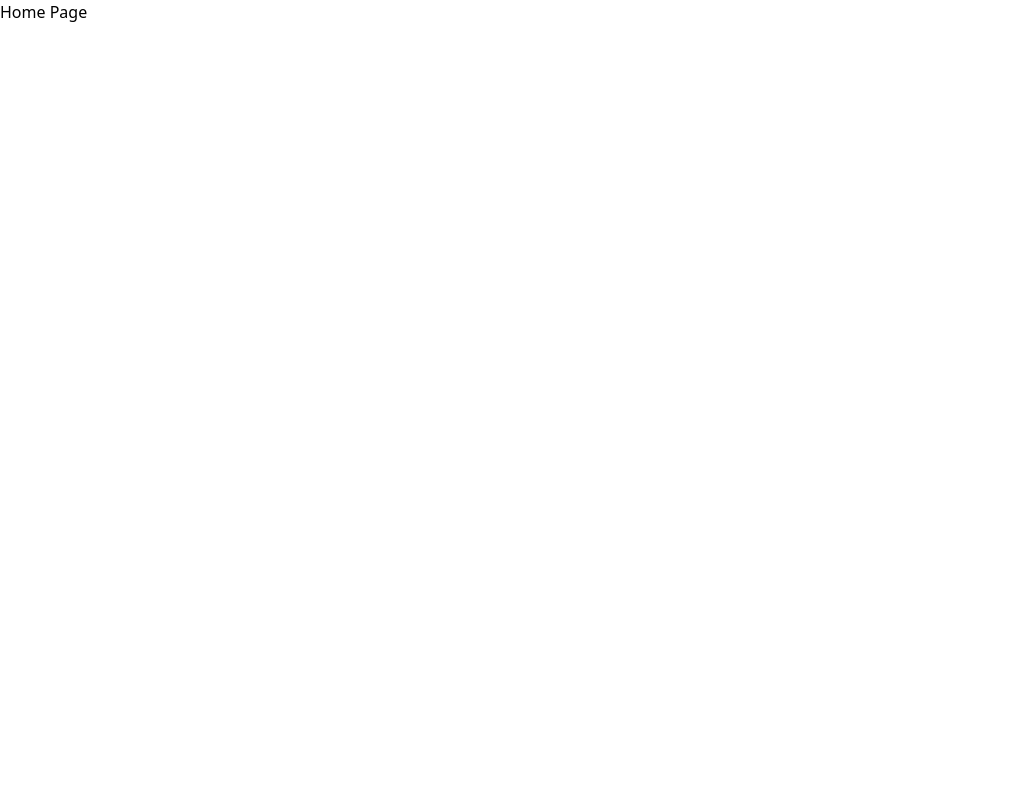
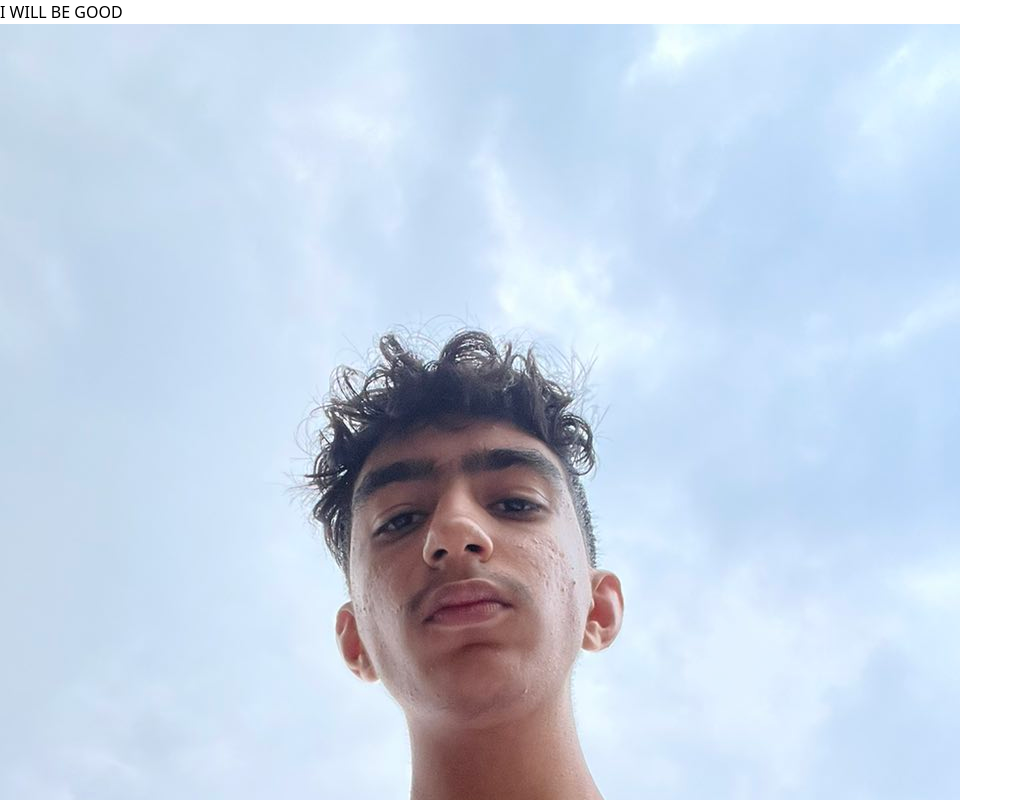
Before and after one commit to MohamadMahdi-Tasha/i-will-be-good-web, a Next.js app: page / in a window 1280 px wide. Shown: the top 800 px of the page, without its empty margins (0-1023 px from the left). Built offline with nearby package versions, Linux system fonts and the light colour scheme.

Commit message:
added structure of header

```diff
--- a/app/layout.tsx
+++ b/app/layout.tsx
@@ -1,6 +1,7 @@
 // Codes By Mahdi Tasha
 // Importing Part
 import {Metadata} from "next";
+import HeaderComponent from "@/components/headerComponent";
 import '@/app/index.css';
 
 // Creating And Exporting Meta Data Of Pages
@@ -19,11 +20,12 @@ interface propsType {
 }
 
 // Creating Root Layout Of Pages And Exporting It A Default
-export default function RootLayout({children}: propsType) {
+export default function RootLayout({children}: propsType):JSX.Element {
     // Returning JSX
     return (
         <html lang="en">
             <body>
+                <HeaderComponent></HeaderComponent>
                 {children}
             </body>
         </html>
--- /dev/null
+++ b/chunks/holderComponent.tsx
@@ -0,0 +1,15 @@
+// Codes By Mahdi Tasha
+// Defining Type Of Props
+interface propsType {
+    children: React.ReactNode;
+}
+
+// Creating Holder Component And Exporting It As Default
+export default function HolderComponent({children}:propsType):JSX.Element {
+    // Return JSX
+    return (
+        <div>
+            {children}
+        </div>
+    );
+}
--- /dev/null
+++ b/components/headerComponent.tsx
@@ -0,0 +1,17 @@
+// Codes By Mahdi Tasha
+// Importing Part
+import ProfileImage from '@/public/assets/img/img-profile.jpg';
+import HolderComponent from '@/chunks/holderComponent';
+
+// Creating Header Component And Exporting It As Default
+export default function HeaderComponent():JSX.Element {
+    // Return JSX
+    return (
+        <header>
+            <HolderComponent>
+                <h1>I WILL BE GOOD</h1>
+                <img src={ProfileImage.src} alt="Profile Image"/>
+            </HolderComponent>
+        </header>
+    );
+}
```
Also changed, not shown: public/assets/img/img-profile.jpg (added).
